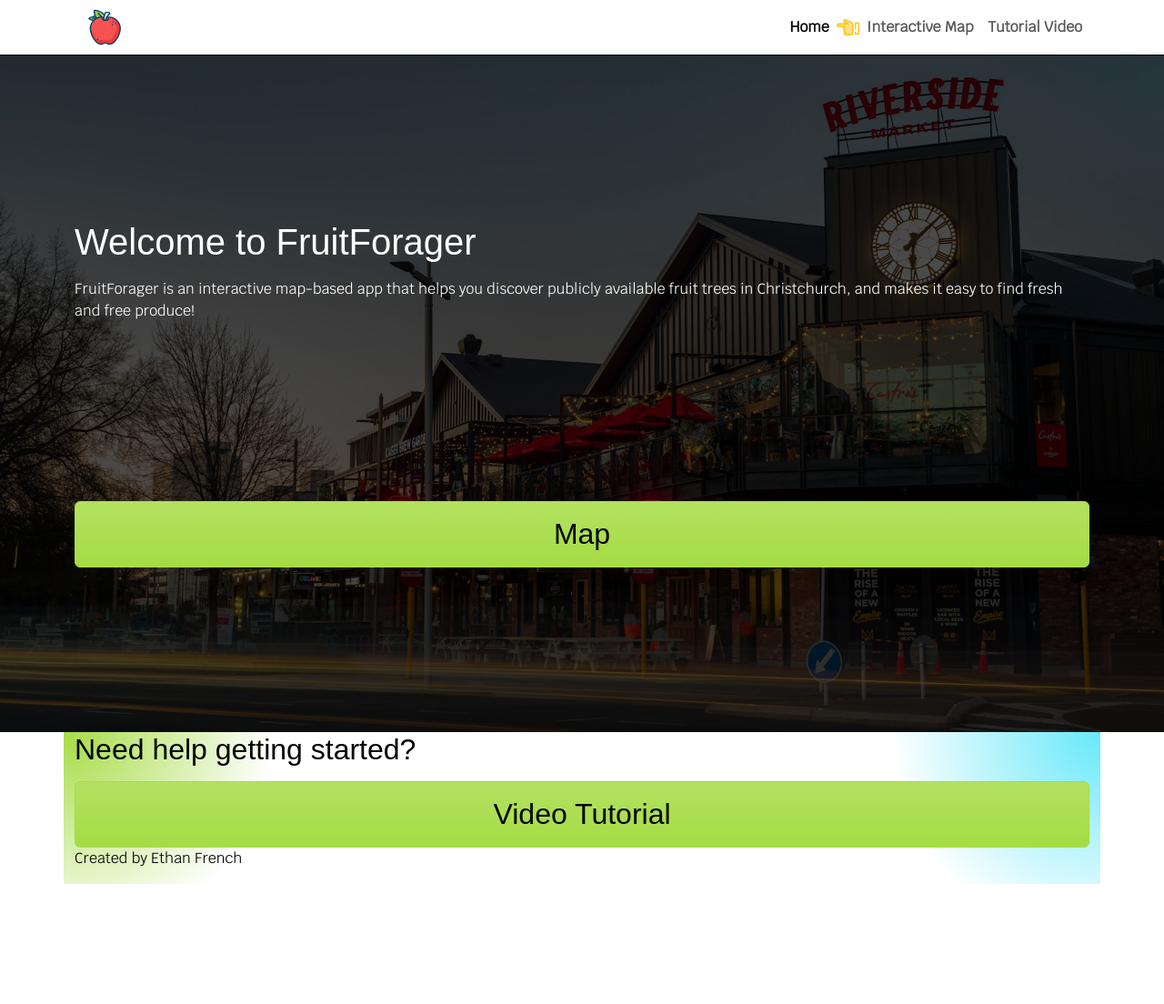
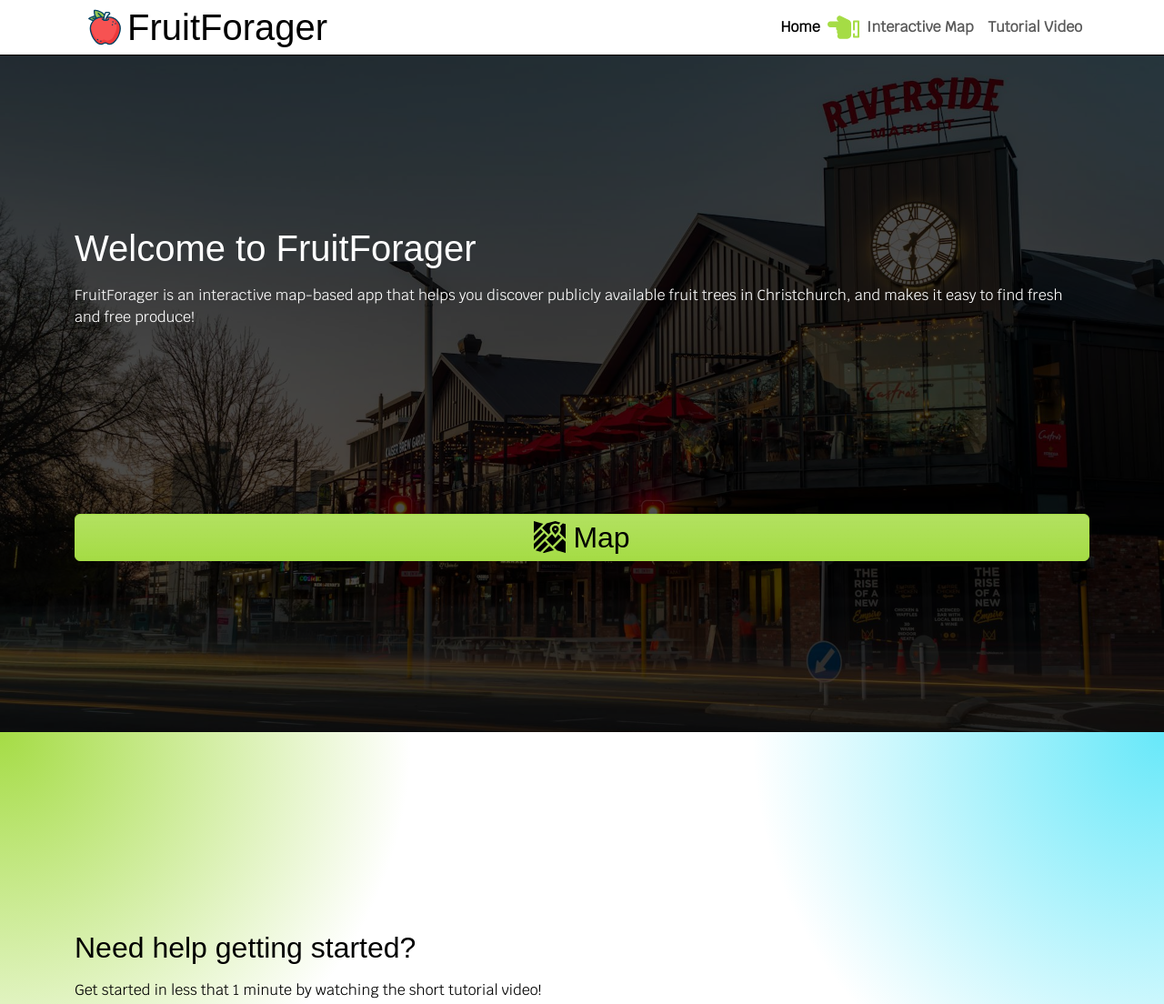
Before and after one commit to EthanGJFrench/fruitforager-iteration-2-prototype-bcde213, a website: page pages/home.html in a window 1280 px wide. Shown: the top 1104 px of the page at 91% size. Before the commit the page ends 972 px from the top, so only its background shows below. Drawn offline with nearby package versions, Linux system fonts and the light colour scheme; a web font is replaced by a local one.

Commit message:
Finished home page
- Home page completed
- Added a README

```diff
--- a/pages/home.html
+++ b/pages/home.html
@@ -7,23 +7,54 @@
     <title>Home page | FruitForager</title>
 </head>
 <body class="text-dark">
+
     <!-- Navigation bar -->
-    <nav class="navbar-expand-md p-0 navbar border-1 border-bottom border-dark">
+    <section class="navbar-expand-md p-0 navbar border-1 border-bottom border-dark">
         <div class="container bg-gradient">
-            <a class="navbar-brand ms-2" href="home.html">
-                <img src="/assets/svgs/apple-svgrepo-com.svg" alt="FruitForager logo"> <!-- Temp Logo -->
+            <a class="navbar-brand ms-2 d-flex align-items-center" href="./home.html">
+                <img src="../assets/svgs/apple-svgrepo-com.svg" alt="FruitForager logo"> <!-- Temp Logo -->
+                <h1 class="m-0">FruitForager</h1>
             </a>
             <button class="navbar-toggler bg-primary bg-gradient" type="button" data-bs-toggle="collapse" data-bs-target="#navbarNav" aria-controls="navbarNav" aria-expanded="false" aria-label="Toggle navigation">
                 <span class="navbar-toggler-icon"></span>
             </button>
             <div class="collapse navbar-collapse" id="navbarNav">
                 <ul class="navbar-nav ms-auto">
-                    <li class="nav-item d-flex ff-active ff-active-link">
-                        <a class="nav-link active px-2 py-3" href="/pages/home.html">Home</a>
-                        <img src="../assets/svgs/pointer-hands-and-gestures-svgrepo-com.svg" alt="">
+                    <li class="nav-item d-flex">
+                        <a class="nav-link active px-2 py-3" href="./home.html">Home</a>
+                         <svg class="ff-icon ff-active-pointer"
+                            xmlns="http://www.w3.org/2000/svg"
+                            viewBox="0 0 512 512">
+                            <path d="M408.387,512H159.603c-8.313,0-15.054-6.741-15.054-15.054v-71.829
+                            c0-8.313,6.741-15.054,15.054-15.054h132.043c8.313,0,15.054,6.741,15.054,15.054
+                            c0,8.313-6.741,15.054-15.054,15.054H174.657v41.722h218.676v-41.722h-28.605
+                            c-8.313,0-15.054-6.741-15.054-15.054c0-8.313,6.741-15.054,15.054-15.054h43.659
+                            c8.313,0,15.054,6.741,15.054,15.054v71.829C423.441,505.26,416.7,512,408.387,512z"/>
+                            <path d="M302.481,198.013v-15.951c0-15.948-13.009-29.53-29.728-30.096
+                            c-17.553-0.595-31.979,12.793-31.979,29.391v17.213l-0.333-154.106
+                            c0-16.243-13.813-29.411-30.854-29.411H208.4c-17.039,0-30.854,13.168-30.854,29.411
+                            v110.671v25.447v76.908l-30.02-73.097c-5.281-15.769-22.984-24.465-39.527-19.431
+                            c-16.543,5.043-25.665,21.909-20.384,37.684l65.918,135.745
+                            c8.141,16.765,25.756,27.5,45.137,27.509l177.423,0.077
+                            c27.491,0.012,49.783-21.226,49.786-47.432l0.018-116.556
+                            c0-16.243-13.813-29.411-30.854-29.411l0,0c-17.039,0-30.854,13.168-30.854,29.411
+                            v-6.989c0-16.243-13.813-29.411-30.854-29.411l0,0
+                            c-17.039,0-30.854,13.168-30.854,29.411"/>
+                            <path d="M376.115,381.032c-0.011,0-0.02,0-0.03,0l-177.421-0.077
+                            c-25.033-0.012-48.062-14.139-58.672-35.988L74.073,209.223
+                            c-0.283-0.583-0.528-1.182-0.733-1.796c-3.788-11.308-2.854-23.391,2.625-34.022
+                            c5.684-11.03,15.502-19.142,27.643-22.843c24.074-7.325,49.967,5.457,58.011,28.529
+                            l0.872,2.121V44.463C162.492,19.946,183.087,0,208.4,0h1.186
+                            c25.313,0,45.907,19.946,45.907,44.464l0.206,95.206
+                            c5.564-1.993,11.525-2.958,17.56-2.75c15.338,0.521,28.625,8.286,36.537,19.916
+                            c6.886-3.998,14.939-6.3,23.537-6.3c13.886,0,26.35,6,34.776,15.465
+                            c7.569-5.329,16.88-8.475,26.933-8.475c25.313,0,45.908,19.946,45.908,44.464
+                            l-0.02,116.557c-0.001,16.832-6.84,32.616-19.255,44.442
+                            C409.465,374.625,393.285,381.032,376.115,381.032z"/>
+                        </svg>
                     </li>
                     <li class="nav-item">
-                        <a class="nav-link px-2 py-3" href="/pages/map.html">Interactive Map</a>
+                        <a class="nav-link px-2 py-3" href="map.html">Interactive Map</a>
                     </li>
                     <li class="nav-item" data-bs-toggle="modal" data-bs-target="#tutorialVideoModal">
                         <a class="nav-link px-2 py-3">Tutorial Video</a>
@@ -31,53 +62,60 @@
                 </ul>
             </div>
         </div>
-    </nav>
+    </section>
 
     <!-- Homepage hero section -->
     <section id="homepage-hero">
         <div class="ff-carousel-wrapper">
-            <!-- Carousel -->
+            <!-- Carousel (background) -->
             <div id="home-page-carousel" class="carousel slide carousel-fade" data-bs-ride="carousel" data-bs-interval="3500">
                 <div class="carousel-inner">
                     <div class="carousel-item active">
-                        <img src="/assets/images/pexels-andromeda99-35155442.webp" class="d-block w-100" alt="temp image">
+                        <img src="../assets/images/pexels-andromeda99-35155442.webp" class="d-block w-100" alt="temp image"><!-- Temp image -->
                     </div>
                     <div class="carousel-item">
-                        <img src="/assets/images/pexels-prose4ever-5363175.webp" class="d-block w-100" alt="temp image">
+                        <img src="../assets/images/pexels-prose4ever-5363175.webp" class="d-block w-100" alt="temp image"> <!-- Temp image -->
                     </div>
                 </div>
             </div>
-            <!-- Text overlay -->
-            <section class="ff-hero-overlay">
+            <!-- Hero text (foreground) -->
+            <div class="ff-hero-overlay">
                 <div class="container d-flex flex-column justify-content-evenly">
                     <div>
                         <h1 class="mb-3">Welcome to FruitForager</h1>
                         <p>FruitForager is an interactive map-based app that helps you discover publicly available fruit trees in Christchurch, and makes it easy to find fresh and free produce!</p>
                     </div>
-                    <a href="/pages/map.html">
-                        <button type="button" class="w-100 btn btn-primary bg-gradient py-3">
+                    <a class="text-decoration-none" href="/pages/map.html">
+                        <button type="button" class="w-100 btn d-flex justify-content-center align-items-center gap-2 btn-primary bg-gradient">
+                            <img class="ff-icon" src="../assets/svgs/street-map-svgrepo-com.svg" alt="Map button icon">
                             <h2 class="m-0">Map</h2>
                         </button>
                     </a>
                 </div>
-            </section>
+            </div>
         </div>
     </section>
 
-    <div class="ff-glow-section container">
+    <section class="ff-glow-section">
+        <div class="container d-flex flex-column justify-content-evenly">
             <section>
                 <h2 class="mb-3">Need help getting started?</h2>
-            <p></p>
+                <p>Get started in less that 1 minute by watching the short tutorial video!</p>
             </section>
-        <a href="/pages/map.html" data-bs-toggle="modal" data-bs-target="#tutorialVideoModal">
-            <button type="button" class="w-100 btn btn-primary bg-gradient py-3">
+            <a class="text-decoration-none" href="/pages/map.html" data-bs-toggle="modal" data-bs-target="#tutorialVideoModal">
+                <button type="button" class="w-100 btn d-flex justify-content-center align-items-center gap-2 btn-primary bg-gradient">
+                    <img class="ff-icon" src="../assets/svgs/play-circle-svgrepo-com.svg" alt="Tutorial video button icon">
                     <h2 class="m-0">Video Tutorial</h2>
                 </button>
             </a>
-        <footer>
+        </div>
+    </section>
+
+    <footer class="border-dark border-top">
+        <div class="container">
             <p>Created by Ethan French</p> <!-- Licensing Information goes here -->
+        </div>
     </footer>
-    </div>
 
     <!-- Tutorial video modal -->
     <section class="modal fade bg-gradient" id="tutorialVideoModal" tabindex="-1" aria-labelledby="tutorialVideoModal" aria-hidden="true">
@@ -89,7 +127,7 @@
                 </div>
                 <div class="modal-body">
                     <video class="w-100" controls>
-                        <source src="/assets/Video/8745407-hd_2048_1080_30fps.mp4">
+                        <source src="../assets/Video/8745407-hd_2048_1080_30fps.mp4"> <!-- Temorary video -->
                     </video>
                 </div>
             </div>
--- a/sass/styles.scss
+++ b/sass/styles.scss
@@ -1,5 +1,7 @@
 /*
-
+    Fruit Forager Prototype Iteration 2 SCSS file
+    Ethan French
+    V1.0
 */
 
 // CSS reset
@@ -56,25 +58,21 @@ table {
   font-family: "Raleway";
   src: url("../assets/fonts/Raleway/static/Raleway-Regular.ttf") format(truetype);
   font-weight: normal;
-  font-display: swap;
 }
 
 @font-face {
   font-family: "Krub";
   src: url("../assets/fonts/Krub/Krub-Regular.ttf") format(truetype);
   font-weight: normal;
-  font-display: swap;
 }
 
 $nav-link-font-weight: 700;
-
 $font-body: "Krub", sans-serif;
 $font-heading: "Raleway", sans-serif;
-
 $font-family-base: $font-body;
 $headings-font-family: $font-heading;
 
-// Colours
+// Colors
 $primary: #a5dc45;
 $secondary: #67e8f9;
 $success: #22c55e;
@@ -98,6 +96,7 @@ $theme-colors: (
 $link-color: $dark;
 $body-color: $dark;
 
+/* Layout & custom SASS */
 body {
   display: flex;
   flex-direction: column;
@@ -107,13 +106,22 @@ a img {
   max-width: 50px;
 }
 
-.ff-active-link img {
-    width: 25px;
+.ff-icon {
+    width: 35px;
+    height: auto;
 }
 
-.active img {
-    width: 30px;
-    height: auto;
+.ff-active-pointer {
+    -webkit-transform: scale(-1, -1);
+    -moz-transform: scale(-1, -1);
+    -o-transform: scale(-1, -1);
+    transform: scale(1, -1);
+    rotate: calc(90deg);
+}
+
+
+.ff-active-pointer path {
+    fill: $primary;
 }
 
 /* Homepage hero section */
@@ -123,7 +131,7 @@ a img {
     overflow: hidden;
 }
 
-#homepage-hero .ff-carousel-wrapper { // Created with the assistance of ChatGPT using the prompt "Industry standard ways to identify and separate bootstrap classes from my own custom classes".
+#homepage-hero .ff-carousel-wrapper {
     position: relative;
     height: 100%;
 }
@@ -177,14 +185,18 @@ a img {
         radial-gradient(
             circle at top left,
             $primary,
-            transparent 20%
+            transparent 30%
         ),
         radial-gradient(
             circle at top right,
             $secondary,
-            transparent 20%
-        ),
+            transparent 30%
+        );
 }
 
-// Bootstrap - make sure to import last
+.ff-glow-section div.container {
+    height: 100vh;
+}
+
+// Bootstrap - make sure to import last. Need to modularise imports
 @import "../node_modules/bootstrap/scss/bootstrap";
```
Also changed, not shown: README.md (added), assets/svgs/pointer-hands-and-gestures-svgrepo-com.svg (deleted), css/styles.css, 1 other file. Lines whose indentation alone changed are shown as unchanged.
